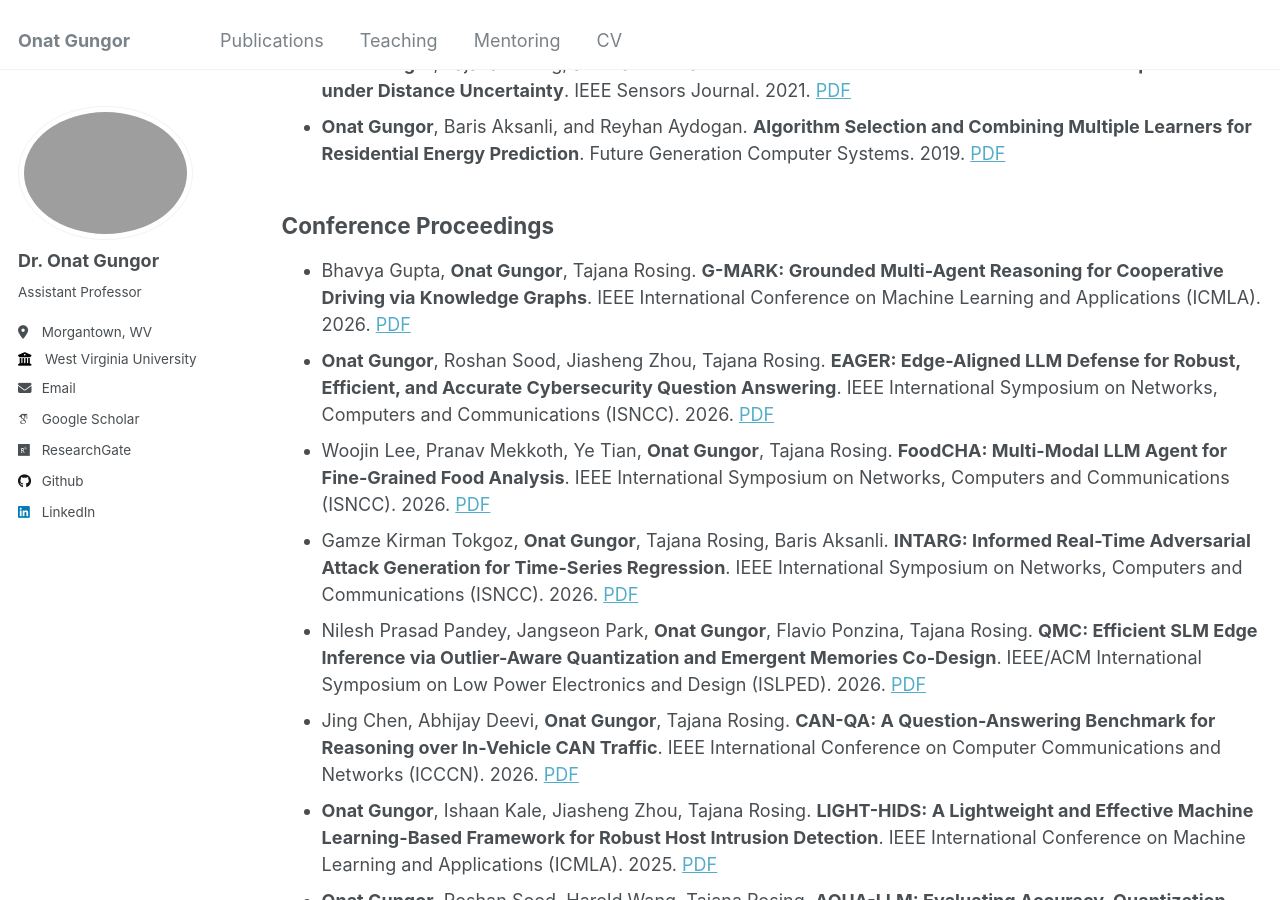
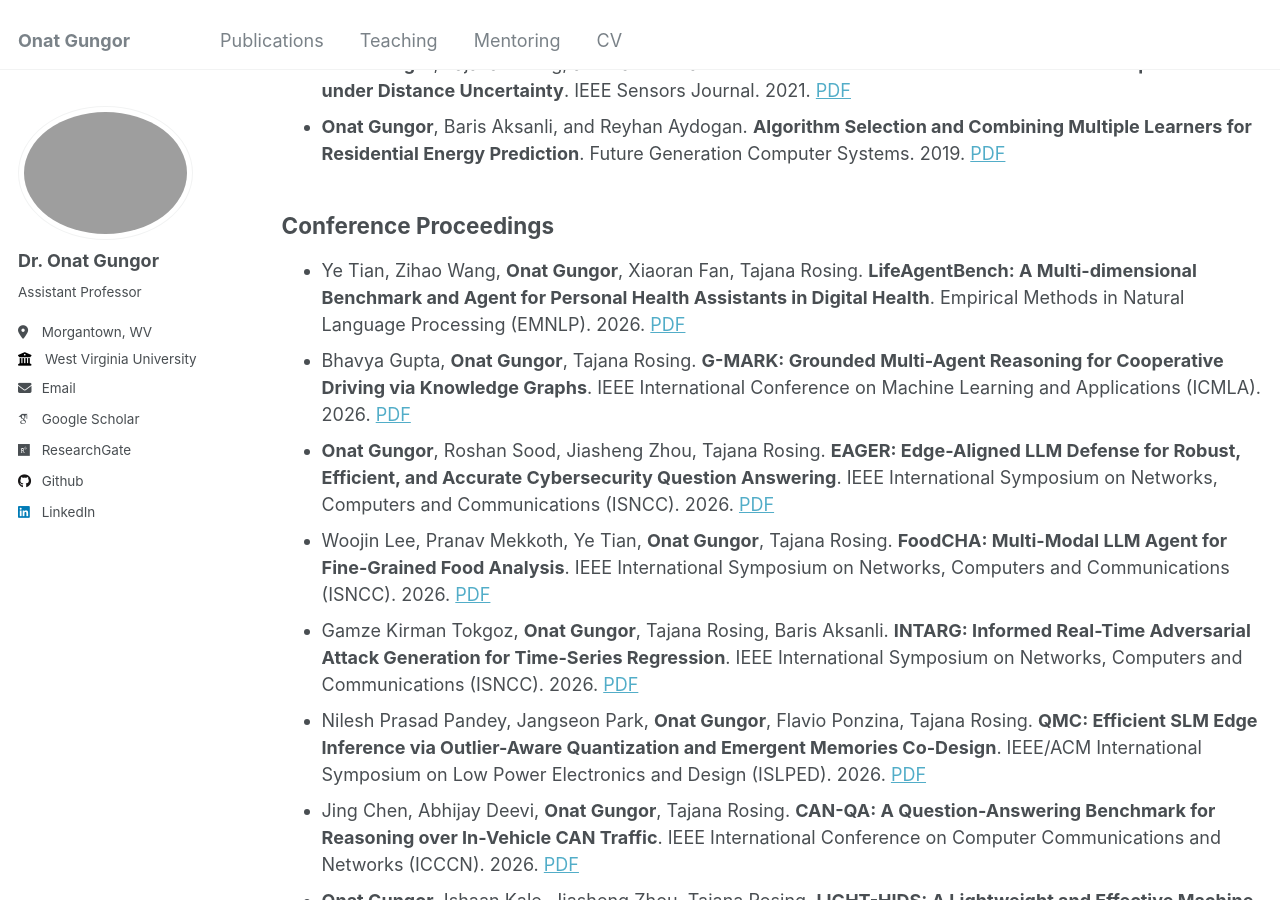
Before and after one commit to onatucsd/onatucsd.github.io, a Jekyll site: the page built from _pages/publications.md, in a window 1280 px wide and 900 px high, scrolled down 543 px. Built offline with Jekyll 4.4.1, drawn with Linux system fonts in a browser that asks for light colours; some web fonts are replaced.

Commit message:
Update publications.md

```diff
--- a/_pages/publications.md
+++ b/_pages/publications.md
@@ -16,6 +16,7 @@ author_profile: true
 * **Onat Gungor**, Baris Aksanli, and Reyhan Aydogan. **Algorithm Selection and Combining Multiple Learners for Residential Energy Prediction**. Future Generation Computer Systems. 2019. [PDF](https://www.sciencedirect.com/science/article/abs/pii/S0167739X19305795)
 
 ## Conference Proceedings
+* Ye Tian, Zihao Wang, **Onat Gungor**, Xiaoran Fan, Tajana Rosing. **LifeAgentBench: A Multi-dimensional Benchmark and Agent for Personal Health Assistants in Digital Health**. Empirical Methods in Natural Language Processing (EMNLP). 2026. [PDF](https://arxiv.org/abs/2601.13880)
 * Bhavya Gupta, **Onat Gungor**, Tajana Rosing. **G-MARK: Grounded Multi-Agent Reasoning for Cooperative Driving via Knowledge Graphs**. IEEE International Conference on Machine Learning and Applications (ICMLA). 2026. [PDF](https://arxiv.org/pdf/2608.19964)
 * **Onat Gungor**, Roshan Sood, Jiasheng Zhou, Tajana Rosing. **EAGER: Edge-Aligned LLM Defense for Robust, Efficient, and Accurate Cybersecurity Question Answering**. IEEE International Symposium on Networks, Computers and Communications (ISNCC). 2026. [PDF](https://arxiv.org/pdf/2511.19523)
 * Woojin Lee, Pranav Mekkoth, Ye Tian, **Onat Gungor**, Tajana Rosing. **FoodCHA: Multi-Modal LLM Agent for Fine-Grained Food Analysis**. IEEE International Symposium on Networks, Computers and Communications (ISNCC). 2026. [PDF](https://arxiv.org/abs/2605.05499)
```
